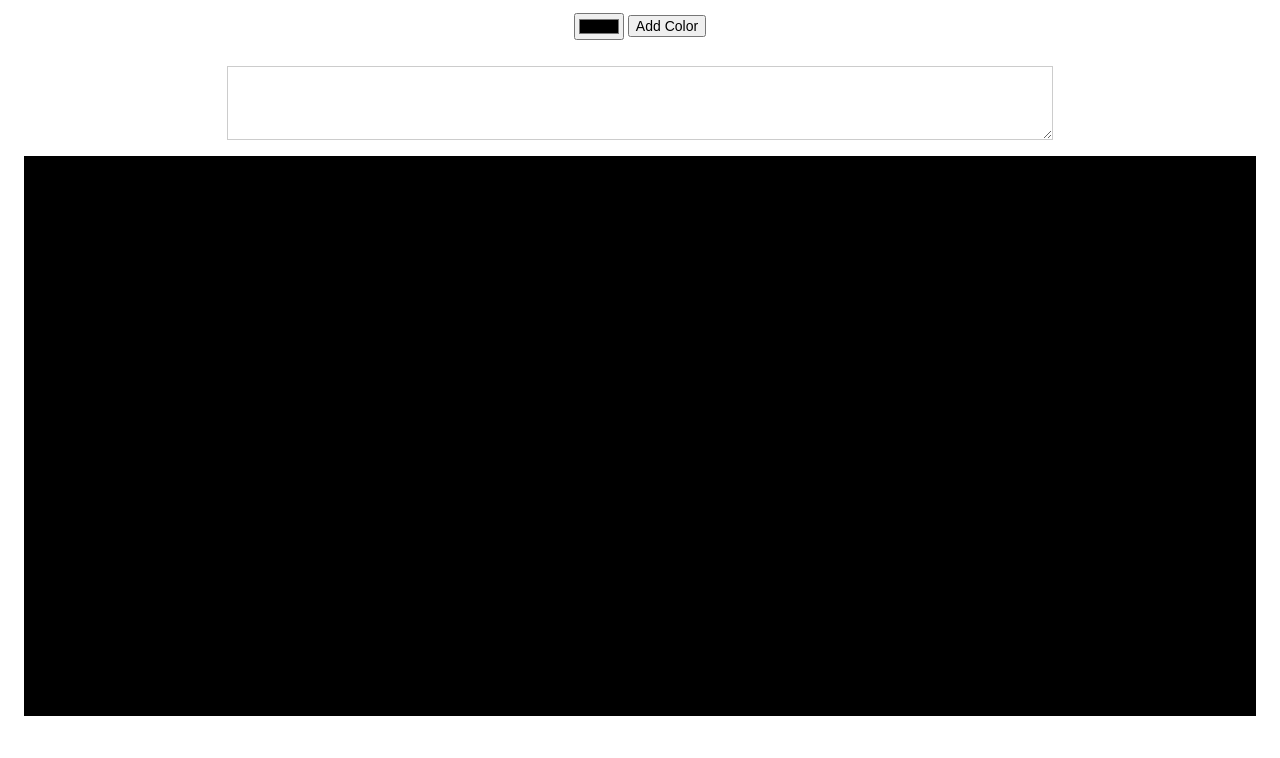
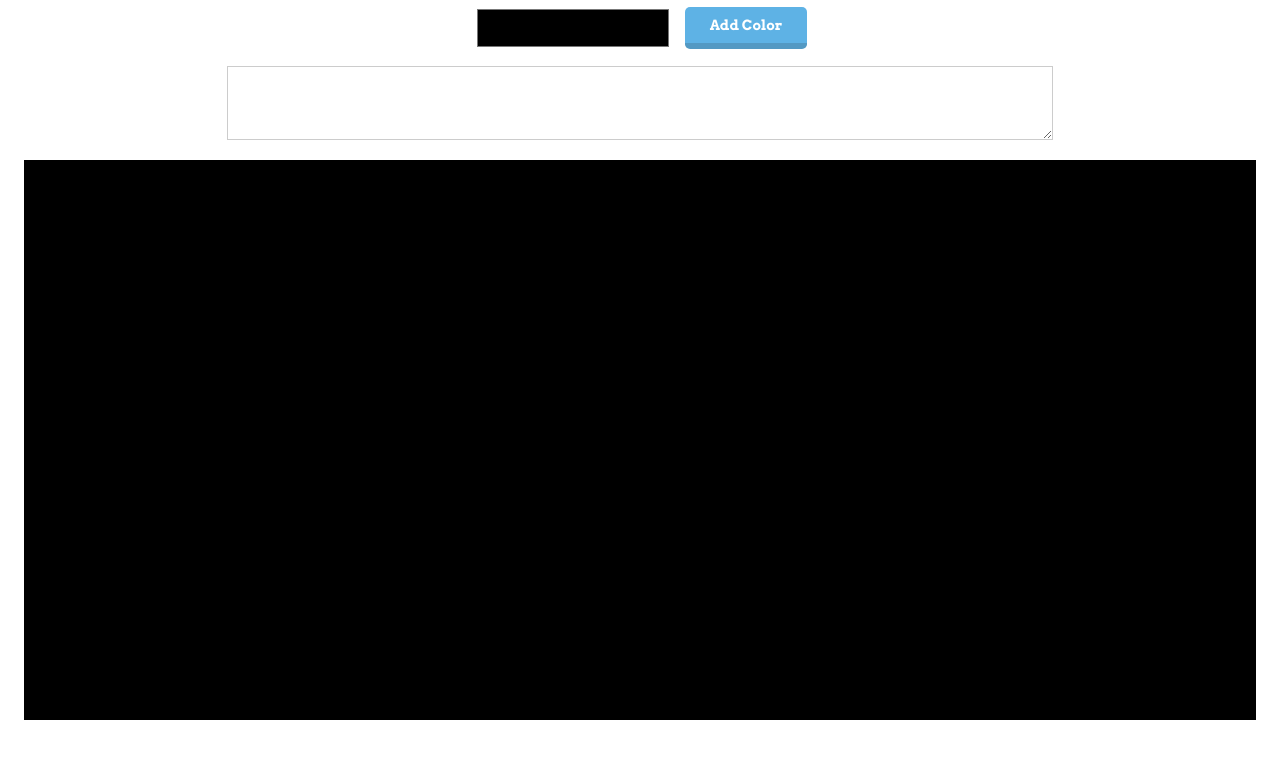
Before and after one commit to afc163/color3d, a website: page example/tool.html in a window 1280 px wide. Drawn offline with Linux system fonts and the light colour scheme.

Commit message:
update tool.html

```diff
--- a/example/tool.html
+++ b/example/tool.html
@@ -3,6 +3,8 @@
   <head>
     <title>color3d</title>
     <style>
+    @import url(https://fonts.googleapis.com/css?family=Arvo:700);
+
       body {
         margin: 0 24px 24px;
         text-align: center;
@@ -16,9 +18,17 @@
       #container {
         background: #000;
       }
-      input, button, textarea {
+      input[type="color"] {
+        width: 200px;
+        height: 48px;
+        margin-right: 8px;
+        border: 0;
+        background: none;
+        outline-offset: none;
+        border-radius: 10px;
         vertical-align: middle;
-        font-size: 14px;
+        position: relative;
+        top: 2px;
       }
       #colors {
         border: 1px solid #ccc;
@@ -26,6 +36,34 @@
         width: 800px;
         margin: 16px 0;
         height: 60px;
+      }
+      button {
+        display: inline;
+        position: relative;
+        top: -0px;
+        min-width: 80px;
+        min-height: 30px;
+        padding: 10px 25px 10px 25px;
+        cursor: pointer;
+        font-family: 'Arvo',sans-serif;
+        font-weight: bold;
+        color: #fff;
+        border-radius: 5px;
+        border-style: solid;
+        border-width: 0 0 6px 0;
+        background-color: #5eb2e5;
+        border-color: #5399c3;
+        font-size: 14px;
+        outline: none;
+      }
+      button:hover {
+        top: 2px;
+        border-width: 0 0 4px 0;
+      }
+      button:active {
+        top: 8px;
+        padding-bottom: 8px;
+        border-width: 2px 0 0 0;
       }
     </style>
   </head>
```
